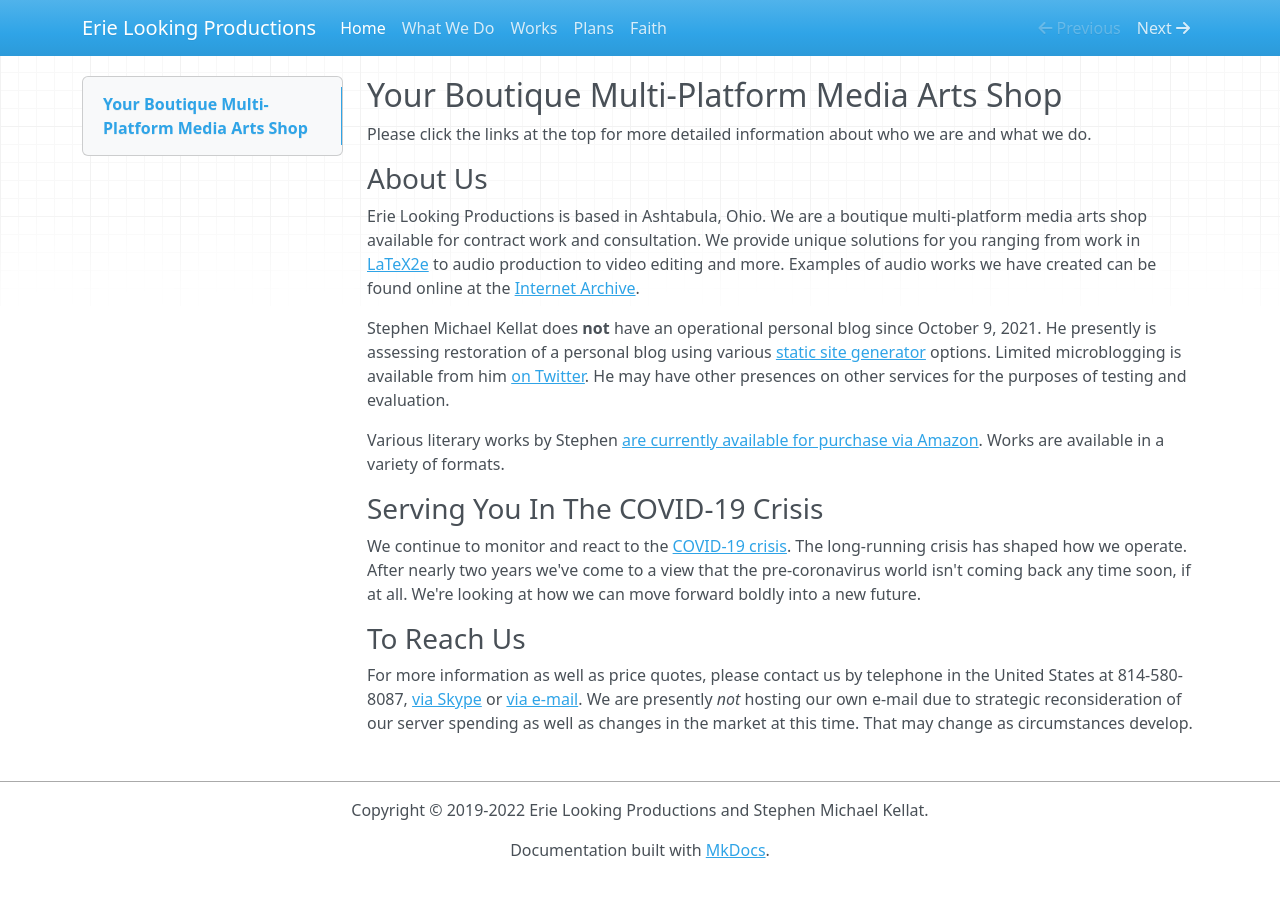
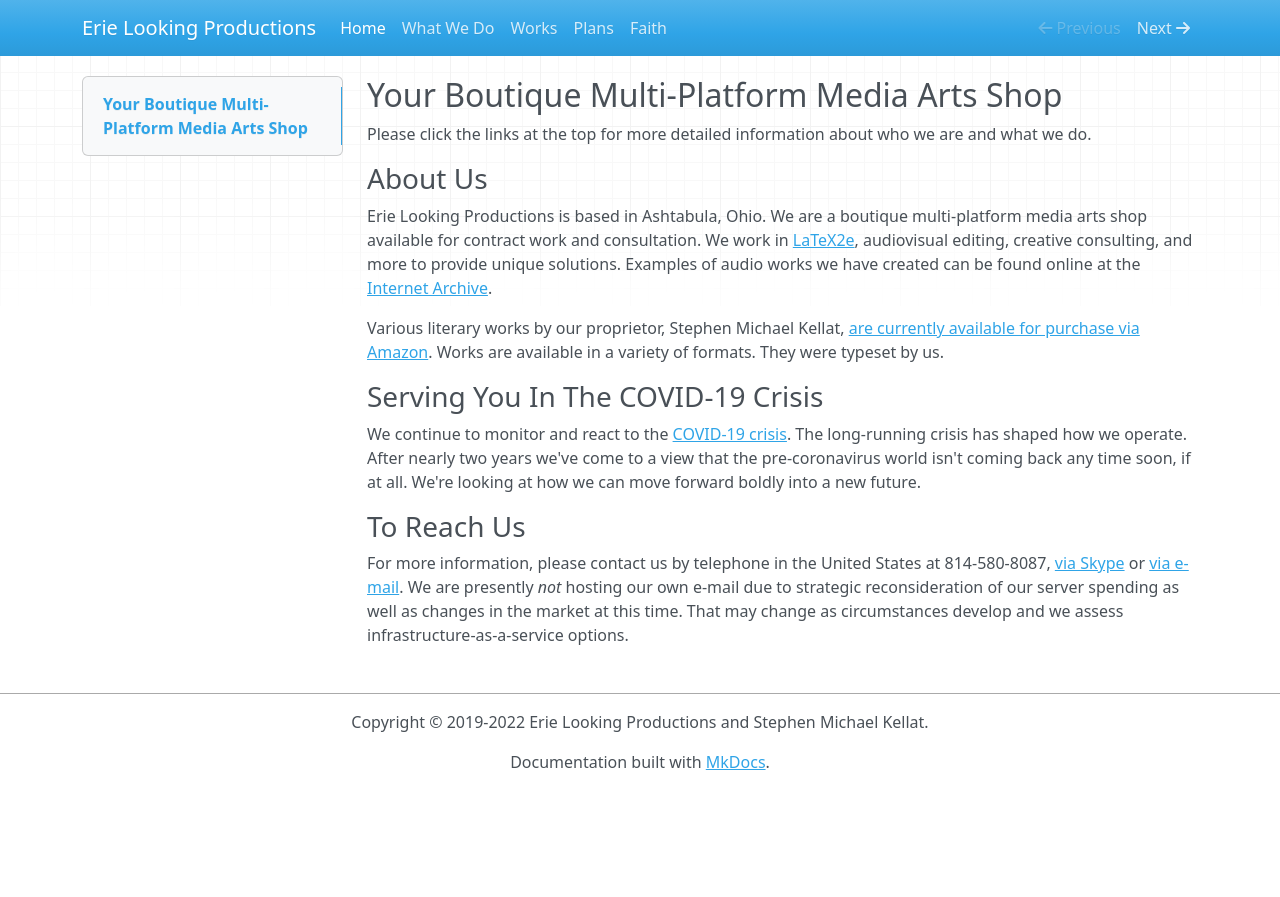
Before and after one commit to skellat/mkdocs-cms, an MkDocs documentation site: the page built from docs/index.md, in a window 1280 px wide. Shown: the top 897 px of the page. Built offline with MkDocs 1.6.1, drawn with Linux system fonts in a browser that asks for light colours; nearby versions of some CDN libraries.

Commit message:
Small update
Signed-off-by: Stephen Michael Kellat <skellat@ubuntu.com>

```diff
--- a/docs/index.md
+++ b/docs/index.md
@@ -4,11 +4,9 @@
 
 ### About Us
 
-Erie Looking Productions is based in Ashtabula, Ohio.  We are a boutique multi-platform media arts shop available for contract work and consultation.  We provide unique solutions for you ranging from work in [LaTeX2e](https://simple.wikipedia.org/wiki/LaTeX) to audio production to video editing and more. Examples of audio works we have created can be found online at the [Internet Archive](https://archive.org/search.php?query=%22Erie%20Looking%20Productions%22&and[]=mediatype%3A%22audio%22).
+Erie Looking Productions is based in Ashtabula, Ohio.  We are a boutique multi-platform media arts shop available for contract work and consultation.  We work in [LaTeX2e](https://simple.wikipedia.org/wiki/LaTeX), audiovisual editing, creative consulting, and more to provide unique solutions. Examples of audio works we have created can be found online at the [Internet Archive](https://archive.org/search.php?query=%22Erie%20Looking%20Productions%22&and[]=mediatype%3A%22audio%22).
 
-Stephen Michael Kellat does **not** have an operational personal blog since October 9, 2021.  He presently is assessing restoration of a personal blog using various [static site generator](https://jamstack.org/generators/) options.  Limited microblogging is available from him [on Twitter](https://twitter.com/writer_smk).  He may have other presences on other services for the purposes of testing and evaluation.
-
-Various literary works by Stephen [are currently available for purchase via Amazon](https://www.amazon.com/Stephen-Michael-Kellat/e/B085MR8Y8J).  Works are available in a variety of formats.
+Various literary works by our proprietor, Stephen Michael Kellat, [are currently available for purchase via Amazon](https://www.amazon.com/Stephen-Michael-Kellat/e/B085MR8Y8J).  Works are available in a variety of formats.  They were typeset by us.
 
 ### Serving You In The COVID-19 Crisis
 
@@ -16,4 +14,4 @@
 
 ### To Reach Us
 
-For more information as well as price quotes, please contact us by telephone in the United States at 814-580-8087, <a href="skype:stephen.michael.kellat?chat">via Skype</a> or <a href="mailto:ashtabulaecv197@gmail.com">via e-mail</A>.  We are presently *not* hosting our own e-mail due to strategic reconsideration of our server spending as well as changes in the market at this time.  That may change as circumstances develop.
+For more information, please contact us by telephone in the United States at 814-580-8087, <a href="skype:stephen.michael.kellat?chat">via Skype</a> or <a href="mailto:ashtabulaecv197@gmail.com">via e-mail</A>.  We are presently *not* hosting our own e-mail due to strategic reconsideration of our server spending as well as changes in the market at this time.  That may change as circumstances develop and we assess infrastructure-as-a-service options.
```
Also changed, not shown: docs/statement.md (+1 -0 lines), docs/wip.md (+1 -0 lines).
